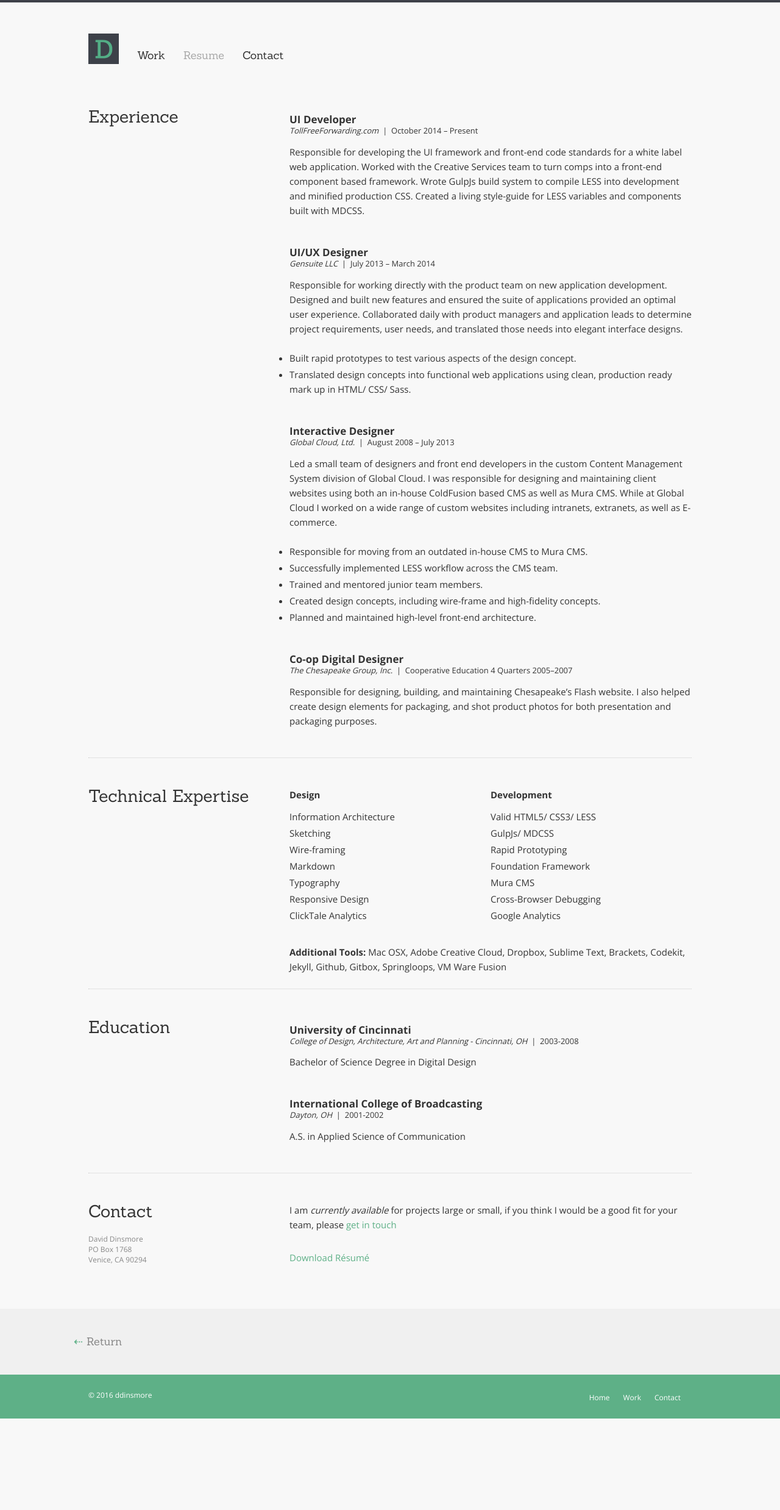
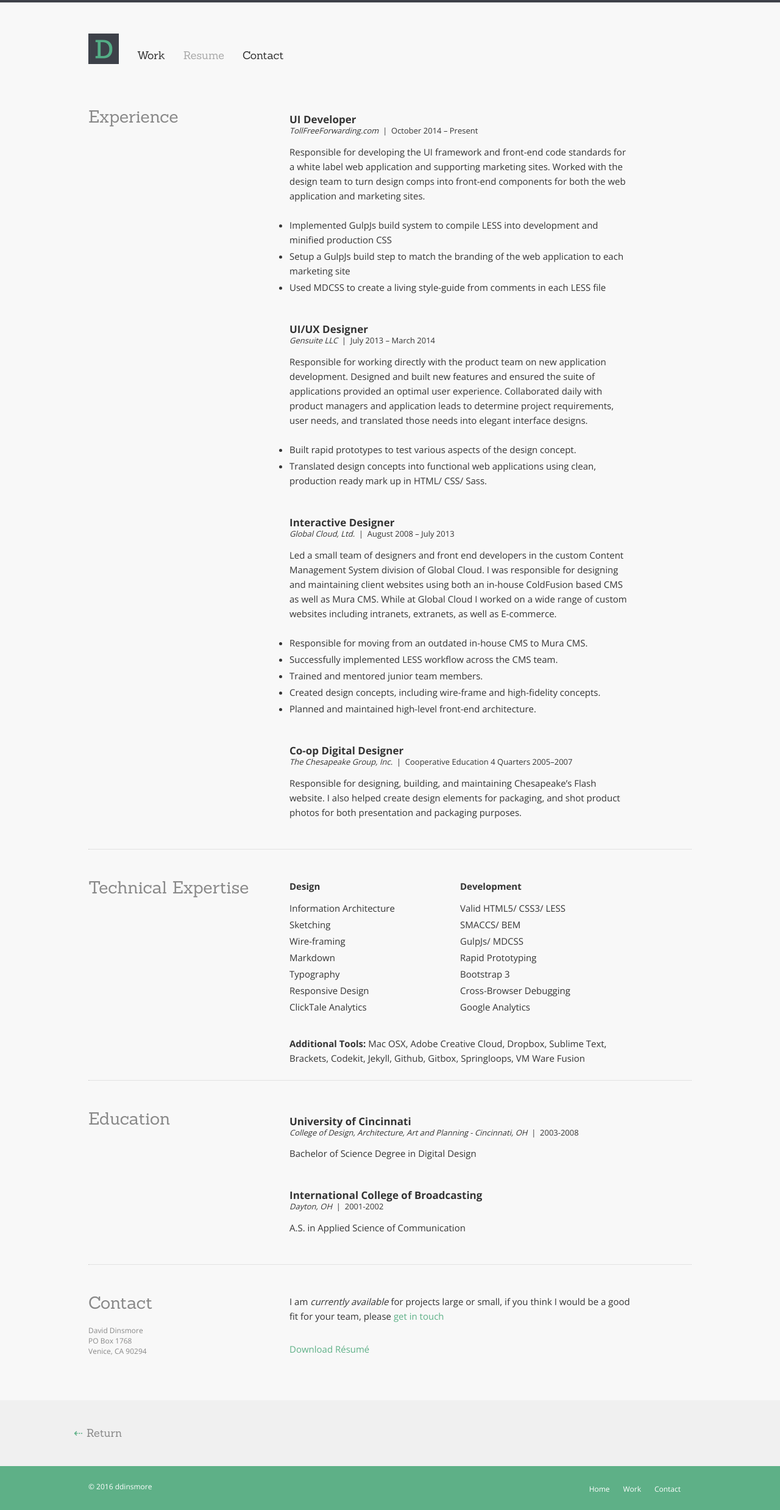
Before and after one commit to Dinsmore/dinsmore.github.io, a Jekyll site: the page built from _pages/resume/index.html, in a window 1280 px wide. Shown: the whole page at 61% size. Built offline with Jekyll 4.4.1, drawn with Linux system fonts in a browser that asks for light colours; before the commit the page ends 2326 px from its top, so only the background shows below that.

Commit message:
Updated Resume content and layout

```diff
--- a/_pages/resume/index.html
+++ b/_pages/resume/index.html
@@ -6,7 +6,7 @@ keywords: David Dinsmore, Résumé, Resumé, Resume, designer, interactive desig
 permalink: "/resume/"
 active: resume
 ---
-    <div class="container">
+    <div class="container resume">
         <section class="cf border">
             <div class="column-one-third">
                 <h3>Experience</h3>
@@ -16,7 +16,12 @@ active: resume
                 <section>
                     <h4>UI Developer</h4>
                     <p class="txt-info"><em>TollFreeForwarding.com&nbsp;&nbsp;</em>|&nbsp;&nbsp;October 2014 &ndash; Present</p>
-                    <p>Responsible for developing the UI framework and front-end code standards for  a white label web application. Worked with the Creative Services team to turn comps into a front-end component based framework. Wrote GulpJs build system to compile LESS into development and minified production CSS. Created a living style-guide for LESS variables and components built with MDCSS.</p>
+                    <p>Responsible for developing the UI framework and front-end code standards for a white label web application and supporting marketing sites. Worked with the  design team to turn design comps into front-end components for both the web application and marketing sites.</p>
+                    <ul>
+                        <li>Implemented GulpJs build system to compile LESS into development and minified production CSS</li>
+                        <li>Setup a GulpJs build step to match the branding of the web application to each marketing site</li>
+                        <li>Used MDCSS to create a living style-guide from comments in each LESS file</li>
+                    </ul>
                 </section>
 
                 <!-- Gensuite -->
@@ -74,10 +79,10 @@ active: resume
                     <ul class="no-bullet">
                         <li><strong>Development</strong></li>
                         <li>Valid HTML5/ CSS3/ LESS</li>
+                        <li>SMACCS/ BEM</li>
                         <li>GulpJs/ MDCSS</li>
                         <li>Rapid Prototyping</li>
-                        <li>Foundation Framework</li>
-                        <li>Mura CMS</li>
+                        <li>Bootstrap 3</li>
                         <li>Cross-Browser Debugging</li>
                         <li>Google Analytics</li>
                     </ul>
--- a/_sass/_responsive.scss
+++ b/_sass/_responsive.scss
@@ -16,7 +16,7 @@
     }
     header { padding: 4% 0 3% 0; }
     [class*='column-'] { padding-right: 40px; }
-    .resume .column-two-thirds { padding-right: 140px;}
+    .resume .column-two-thirds { padding-right: 100px;}
 }
 /* Less than 1024 larger than tablet */
 @media only screen and (max-width: 60em) {
```
